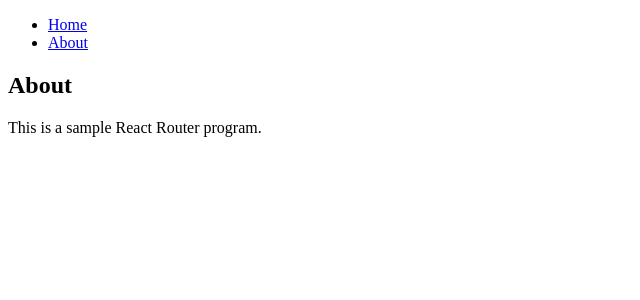
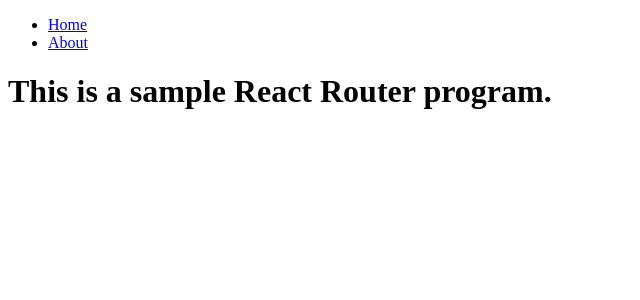
Before and after one commit to acciojob/react-router-Aakash457, a React app: page /about in a window 1280 px wide. Shown: the top 300 px of the page, without its empty margins (0-640 px from the left). Built offline with nearby package versions, Linux system fonts and the light colour scheme.

Commit message:
Update About.js

```diff
--- a/src/components/About.js
+++ b/src/components/About.js
@@ -1,13 +1,7 @@
-
 import React from "react";
 
 function About() {
-  return (
-    <div>
-      <h2>About</h2>
-      <p>This is a sample React Router program.</p>
-    </div>
-  );
+  return <h1>This is a sample React Router program.</h1>;
 }
 
 export default About;
```
